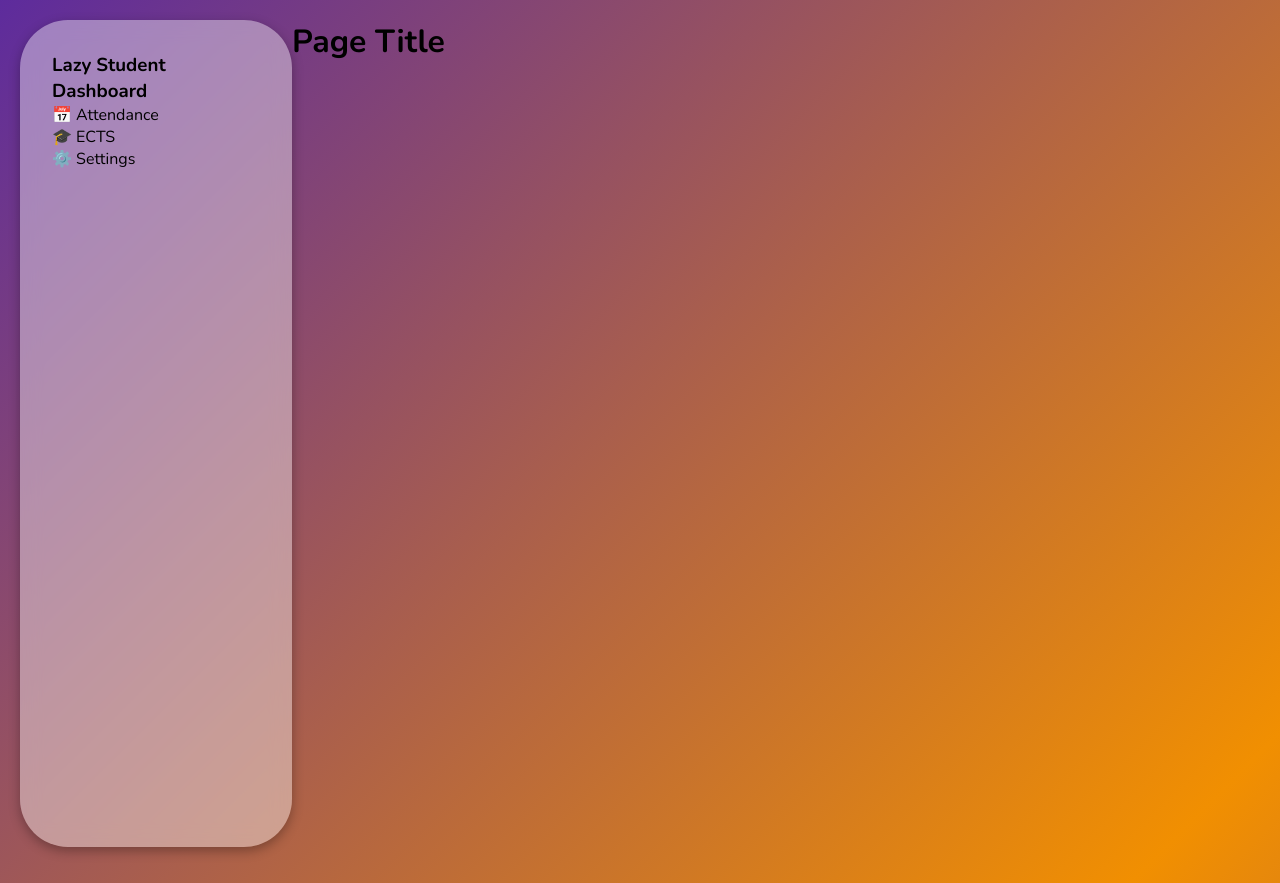
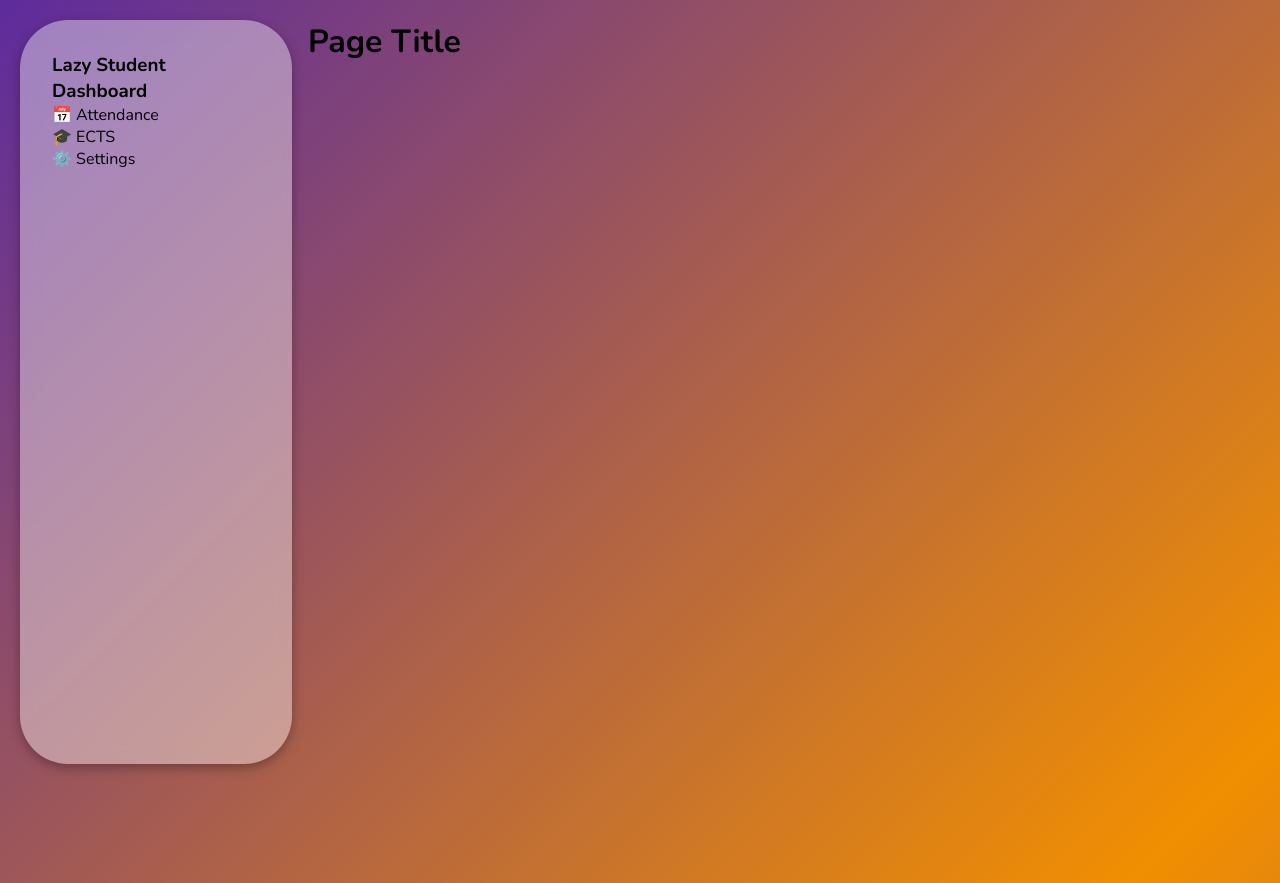
Before and after one commit to SimonSchneZzer/lsd, a Next.js app: page / in a window 1280 px wide. Built offline with nearby package versions, Linux system fonts and the light colour scheme.

Commit message:
navigational layout for mobile and desktop completed

```diff
--- a/src/app/globals.css
+++ b/src/app/globals.css
@@ -1,3 +1,6 @@
+/* ========================
+   General Styles & Variables
+======================== */
 :root {
   --glass-bg: rgba(0, 0, 0, 0.5);
   --glass-color: #fff;
@@ -9,6 +12,7 @@
   --layout-padding-desktop: 20px;
   --layout-padding-mobile: 10px;
   --side-nav-width: 17em;
+  --side-nav-gap: 1rem;
   --main-content-padding-bottom: 4rem;
 }
 
@@ -17,6 +21,28 @@
     --glass-bg: rgba(255, 255, 255, 0.4);
     --glass-color: #000;
   }
+}
+
+@media (prefers-color-scheme: dark) {
+  html {
+    color-scheme: dark;
+  }
+}
+
+@font-face {
+  font-family: 'Nunito';
+  src: url('/fonts/Nunito-VariableFont_wght.ttf') format('truetype');
+  font-weight: 100 1000;
+  font-style: normal;
+  font-display: swap;
+}
+
+/* ========================
+   Reset & Base Styles
+======================== */
+* {
+  box-sizing: border-box;
+  list-style: none;
 }
 
 html,
@@ -35,17 +61,7 @@ body {
   padding: var(--layout-padding-desktop);
 }
 
-* {
-  box-sizing: border-box;
-  list-style: none;
-}
-
-h1,
-h2,
-h3,
-h4,
-h5,
-h6,
+h1, h2, h3, h4, h5, h6,
 ul {
   margin: 0;
   padding: 0;
@@ -56,39 +72,53 @@ a {
   text-decoration: none;
 }
 
+/* ========================
+   Component Styles
+======================== */
 .glassCard {
   background: var(--glass-bg);
   border-radius: var(--glass-radius);
   padding: var(--glass-padding);
   margin-bottom: var(--glass-margin-bottom);
-
   backdrop-filter: blur(var(--glass-blur));
   -webkit-backdrop-filter: blur(var(--glass-blur));
   color: var(--glass-color);
   box-shadow: 0 4px 12px rgba(0, 0, 0, 0.3);
 }
 
-/* ===== Layout Styles ===== */
+/* ========================
+   Desktop Layout (default)
+======================== */
 .layout {
   display: flex;
   min-height: 100vh;
 }
 
 .side-nav {
-  display: block;
+  position: fixed;
+  z-index: 10;
+  top: var(--layout-padding-desktop);
+  bottom: var(--layout-padding-desktop);
   width: var(--side-nav-width);
+}
+
+.main-content {
+  flex-grow: 1;
+  margin-left: calc(var(--side-nav-width) + var(--side-nav-gap));
 }
 
 .bottom-nav {
   display: none;
 }
 
-.main-content {
-  flex-grow: 1;
-}
+/* ========================
+   Mobile Layout
+======================== */
+@media (max-width: 768px) {
+  body {
+    padding: var(--layout-padding-mobile);
+  }
 
-/* Mobile styles */
-@media (max-width: 768px) {
   .layout {
     flex-direction: column;
   }
@@ -97,11 +127,17 @@ a {
     display: none;
   }
 
+  .main-content {
+    margin-left: 0;
+    padding-bottom: var(--main-content-padding-bottom);
+  }
+
   .bottom-nav {
     display: block;
     position: fixed;
     bottom: 0;
-    width: 100%;
+    left: var(--layout-padding-mobile);
+    right: var(--layout-padding-mobile);
     z-index: 10;
   }
 
@@ -110,27 +146,4 @@ a {
     justify-content: space-around;
     padding: 1rem 0;
   }
-
-  .main-content {
-    padding-bottom: var(--main-content-padding-bottom);
-  }
-
-  body {
-    padding: var(--layout-padding-mobile);
-  }
 }
-
-/* Dark theme */
-@media (prefers-color-scheme: dark) {
-  html {
-    color-scheme: dark;
-  }
-}
-
-@font-face {
-  font-family: 'Nunito';
-  src: url('/fonts/Nunito-VariableFont_wght.ttf') format('truetype');
-  font-weight: 100 1000;
-  font-style: normal;
-  font-display: swap;
-}
```
